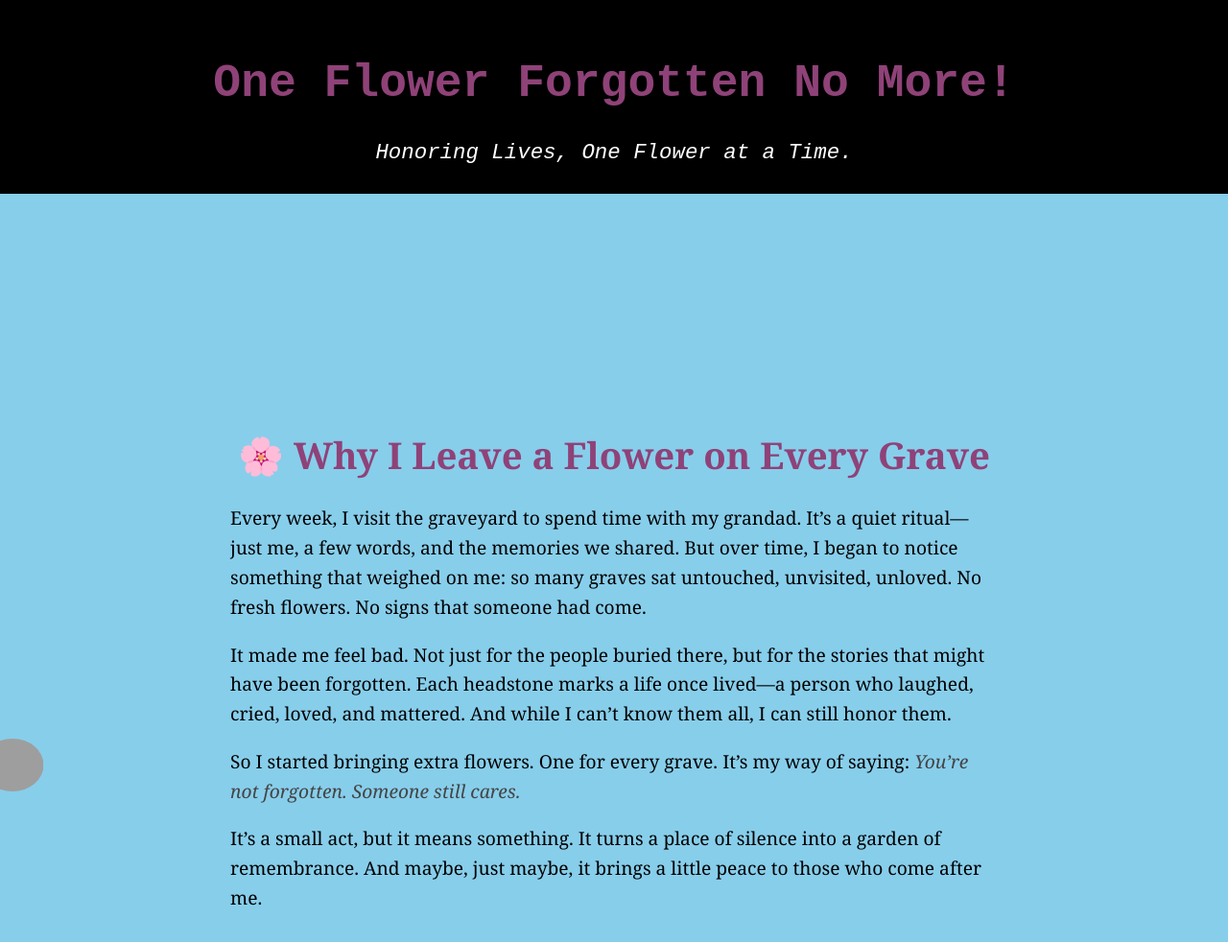
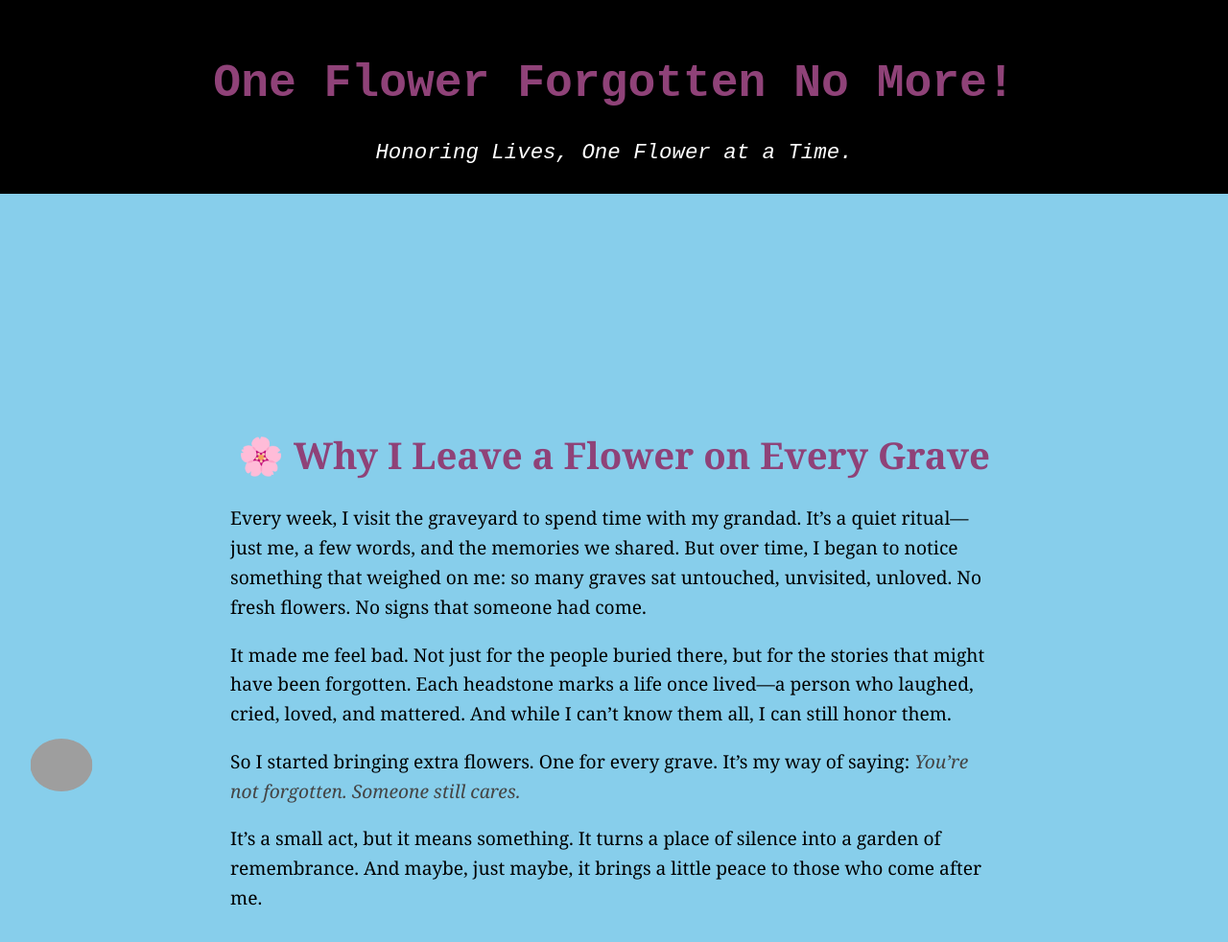
Before and after one commit to cameroncerqua488-byte/One-Flower-website, a plain HTML site: page index.html in a window 1280 px wide. Shown: the whole page at 96% size. Drawn offline with Linux system fonts and the light colour scheme; grey boxes are pictures that could not be loaded.

Commit message:
Update index.html

```diff
--- a/index.html
+++ b/index.html
@@ -31,7 +31,7 @@
     .tiktok-btn {
       position: absolute;
       top: 100%;
-      left: 1%;
+      left: 5%;
       transform: translate(-50%, -50%);
       background: none;
       border: none;
```
